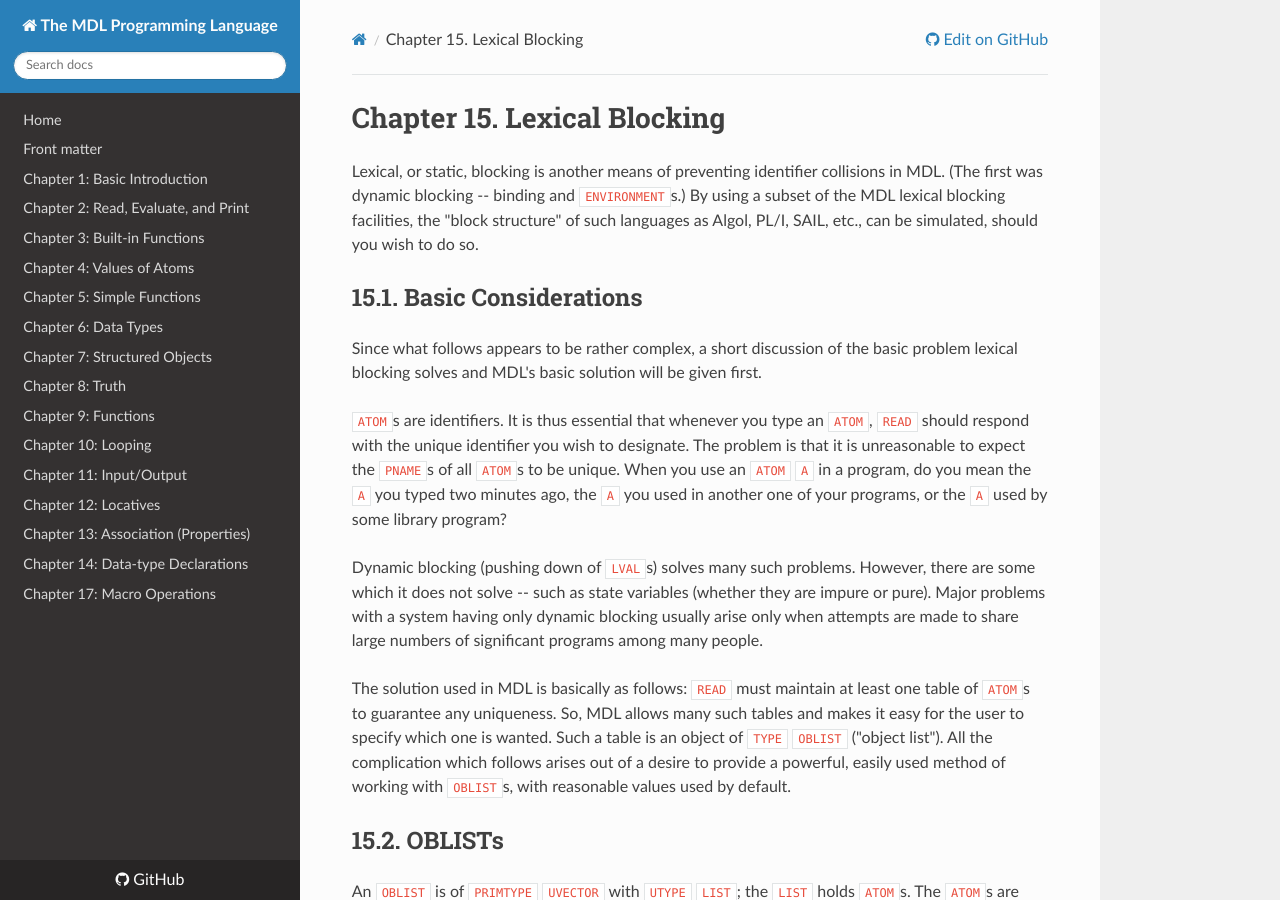
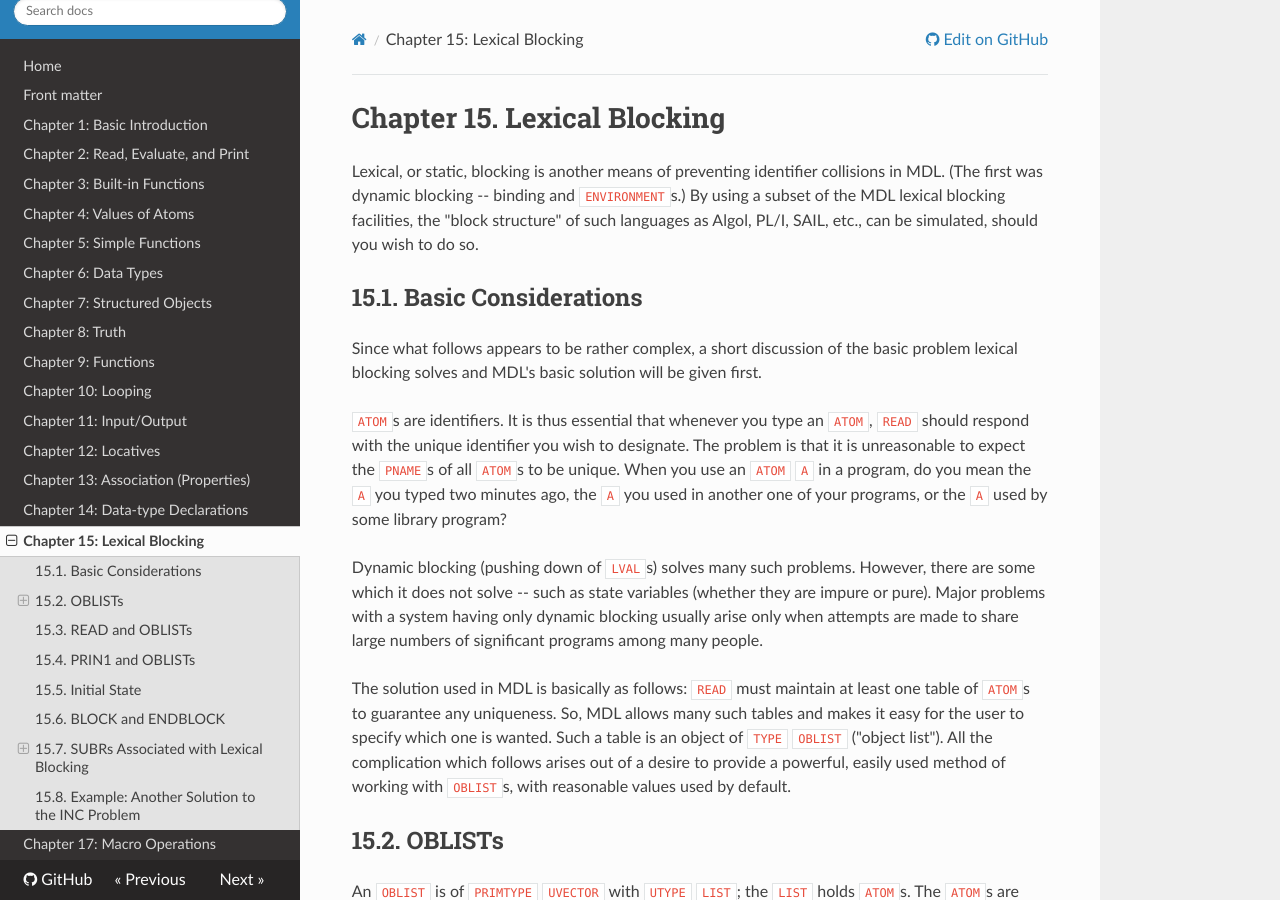
Before and after one commit to taradinoc/mdl-docs, an MkDocs documentation site: the page built from docs/15-lexical-blocking.markdown, in a window 1280 px wide and 900 px high. Built offline with MkDocs 1.6.1, drawn with Linux system fonts in a browser that asks for light colours; nearby versions of some CDN libraries; old or Windows-style settings are respelled for this version of MkDocs.

Commit message:
Add chapter 15 to mkdocs.yml

```diff
--- a/mkdocs.yml
+++ b/mkdocs.yml
@@ -23,4 +23,5 @@ pages:
   - "Chapter 12: Locatives": "12-locatives.markdown"
   - "Chapter 13: Association (Properties)": "13-association-properties.markdown"
   - "Chapter 14: Data-type Declarations": "14-data-type-declarations.markdown"
+  - "Chapter 15: Lexical Blocking": "15-lexical-blocking.markdown"
   - "Chapter 17: Macro Operations": "17-macro-operations.markdown"
```
